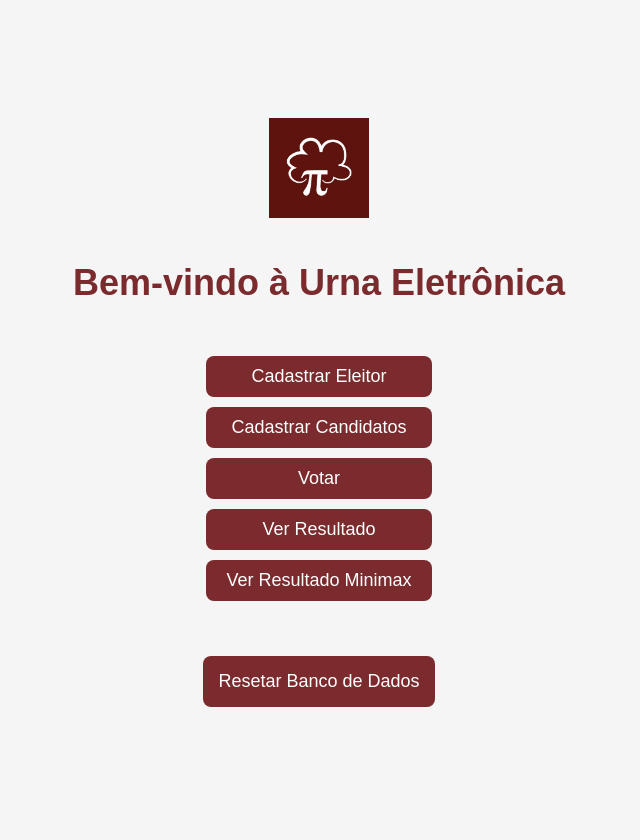
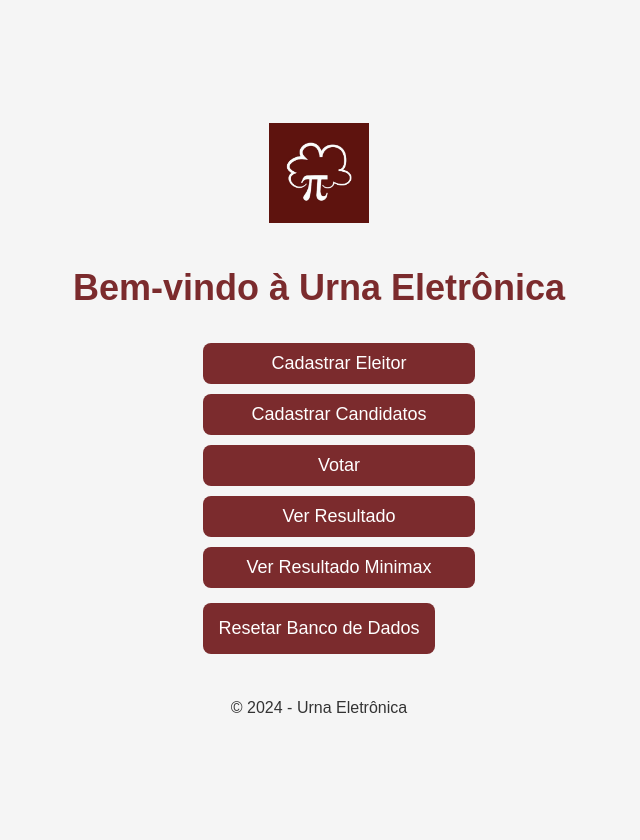
Before and after one commit to KarinaSampaio/App_Urna_Eletronica_MathJeans, a Flask app: page / in a window 1280 px wide. Shown: the whole page, without its empty margins (321-961 px from the left). Run offline with Flask 2, Linux system fonts and the light colour scheme.

Commit message:
Update index.html

```diff
--- a/templates/index.html
+++ b/templates/index.html
@@ -10,16 +10,17 @@
     <div class="container">
         <img src="{{ url_for('static', filename='images/logo.jfif') }}" alt="Logo Urna Eletrônica" class="logo-small">
         <h1>Bem-vindo à Urna Eletrônica</h1>
-        <p class="options">
-            <a href="{{ url_for('cadastrar_eleitor') }}" target="_blank">Cadastrar Eleitor</a>
-            <a href="{{ url_for('cadastrar') }}">Cadastrar Candidatos</a>
-            <a href="{{ url_for('votar') }}">Votar</a>
-            <a href="{{ url_for('resultado') }}">Ver Resultado</a>
-            <a href="{{ url_for('resultado_minimax') }}">Ver Resultado Minimax</a>
-        </p>
-        <form action="{{ url_for('resetar_bd') }}" method="POST" onsubmit="return confirm('Tem certeza que deseja resetar o banco de dados?');">
-            <button type="submit" class="btn">Resetar Banco de Dados</button>
-        </form>
+        <div class="options">
+            <a href="{{ url_for('cadastrar_eleitor') }}" class="btn">Cadastrar Eleitor</a>
+            <a href="{{ url_for('cadastrar_candidato') }}" class="btn">Cadastrar Candidatos</a>
+            <a href="{{ url_for('votar') }}" class="btn">Votar</a>
+            <a href="{{ url_for('resultado') }}" class="btn">Ver Resultado</a>
+            <a href="{{ url_for('resultado_minimax') }}" class="btn">Ver Resultado Minimax</a>
+            <form action="{{ url_for('resetar_bd') }}" method="POST" onsubmit="return confirm('Tem certeza que deseja resetar o banco de dados?');">
+                <button type="submit" class="btn">Resetar Banco de Dados</button>
+            </form>
+        </div>
+        <footer>&copy; 2024 - Urna Eletrônica</footer>
     </div>
 </body>
 </html>
```
